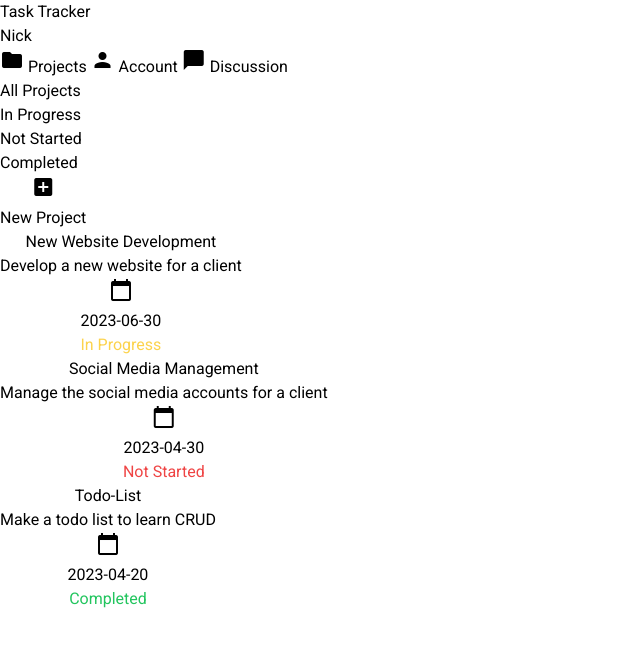
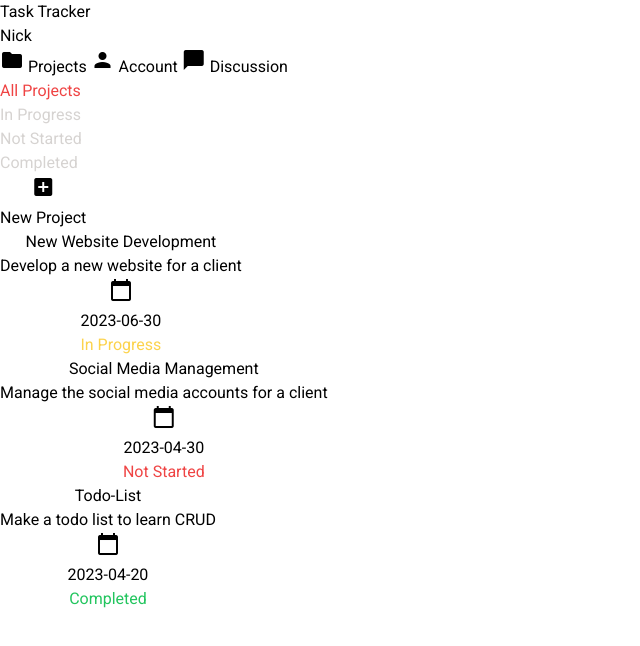
Before and after one commit to RealNickTriano/task-tracker-angular, an Angular app: page /projects in a window 1280 px wide. Shown: the top 646 px of the page, without its empty margins (0-640 px from the left). Built offline with nearby package versions, Linux system fonts and the light colour scheme; data requests are answered from the project's data file.

Commit message:
ux on filtering projects

```diff
--- a/src/app/components/projects/projects.component.html
+++ b/src/app/components/projects/projects.component.html
@@ -4,8 +4,12 @@
             <ul class="flex justify-between items-center">
                 <li
                     *ngFor="let filter of filters"
-                    (click)="filterProjectsByStatus(filter.key)"
-                ><button>{{filter.name}}</button></li>
+                    (click)="onFilterButtonClick(filter)"
+                    [ngStyle]="{'color': filter.active ? '#ef4444' : '#d6d3d1'}"
+                    class="flex flex-col justify-center items-center"
+                ><button>{{filter.name}}</button>
+                    <div *ngIf="filter.active" class="h-1 w-full bg-red-500 rounded-full animation-grow"></div>
+                </li>
             </ul>
         </nav>
         <button class="bg-red-500 flex justify-center items-center gap-2 border-b-4 border-red-700 rounded-full shadow-md px-6 py-2 font-bold text-white">
@@ -26,7 +30,9 @@
                     </div>
                     <p
                         class="font-bold"
-                        [ngStyle]="{ 'color': project.status === 'In Progress' ? '#fcd34d' : (project.status === 'Completed' ? '#22c55e' : '#ef4444') }"
+                        [ngStyle]="{ 'color': project.status === 'In Progress'
+                            ? '#fcd34d' : (project.status === 'Completed'
+                            ? '#22c55e' : '#ef4444') }"
                     >{{project.status}}</p>
                 </div>
             </button>
--- a/src/app/components/projects/projects.component.scss
+++ b/src/app/components/projects/projects.component.scss
@@ -0,0 +1,11 @@
+@keyframes grow {
+    0%   {width: 0%;}
+    100% {width: 100%;}
+}
+
+.animation-grow {
+    animation-name: grow;
+    animation-duration: 0.5s;
+    animation-iteration-count: 1;
+    animation-timing-function: ease-in-out;
+}
--- a/src/app/components/projects/projects.component.ts
+++ b/src/app/components/projects/projects.component.ts
@@ -4,7 +4,8 @@ import { ProjectService } from 'src/app/common/services/project.service';
 
 interface Filter {
   name: string,
-  key: string
+  key: string,
+  active: boolean
 }
 
 @Component({
@@ -18,10 +19,10 @@ export class ProjectsComponent implements OnInit {
   selectedProjects: Project[] = [];
 
   filters: Filter[] = [
-    {name: "All Projects", key: ""},
-    {name: "In Progress", key: "In Progress"},
-    {name: "Not Started", key: "Not Started"},
-    {name: "Completed", key: "Completed"},
+    {name: "All Projects", key: "", active: true},
+    {name: "In Progress", key: "In Progress", active: false},
+    {name: "Not Started", key: "Not Started", active: false},
+    {name: "Completed", key: "Completed", active: false}
   ]
 
   constructor(private projectService: ProjectService) {}
@@ -38,6 +39,14 @@ export class ProjectsComponent implements OnInit {
       });
   }
 
+  onFilterButtonClick(filter: Filter) {
+    for (let item of this.filters) {
+      if (item.name === filter.name) item.active = true;
+      else item.active = false;
+    }
+    this.filterProjectsByStatus(filter.key);
+  }
+
   filterProjectsByStatus(key: string) {
     if (key === "") {
       this.selectedProjects = this.projects;
```
